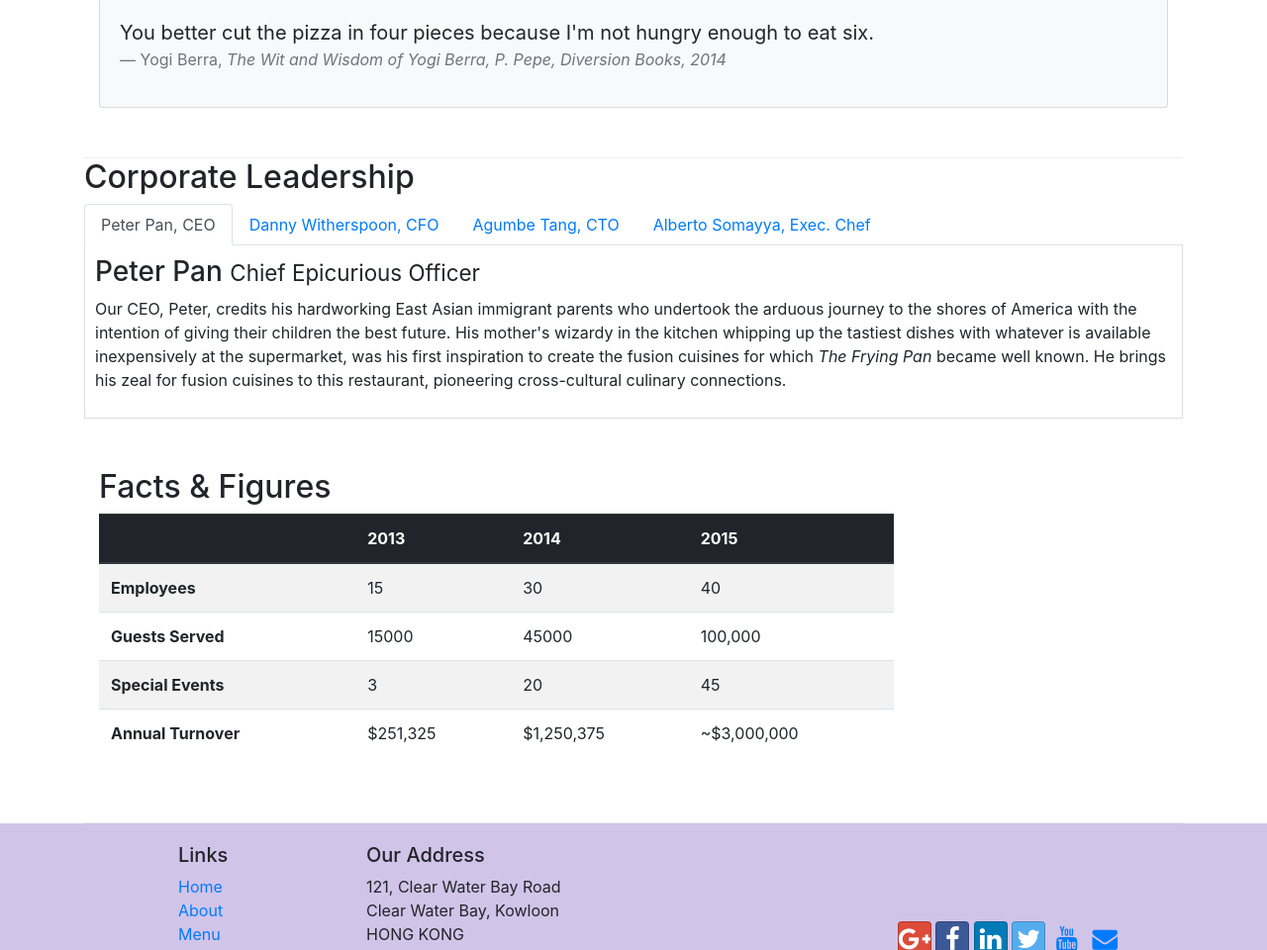
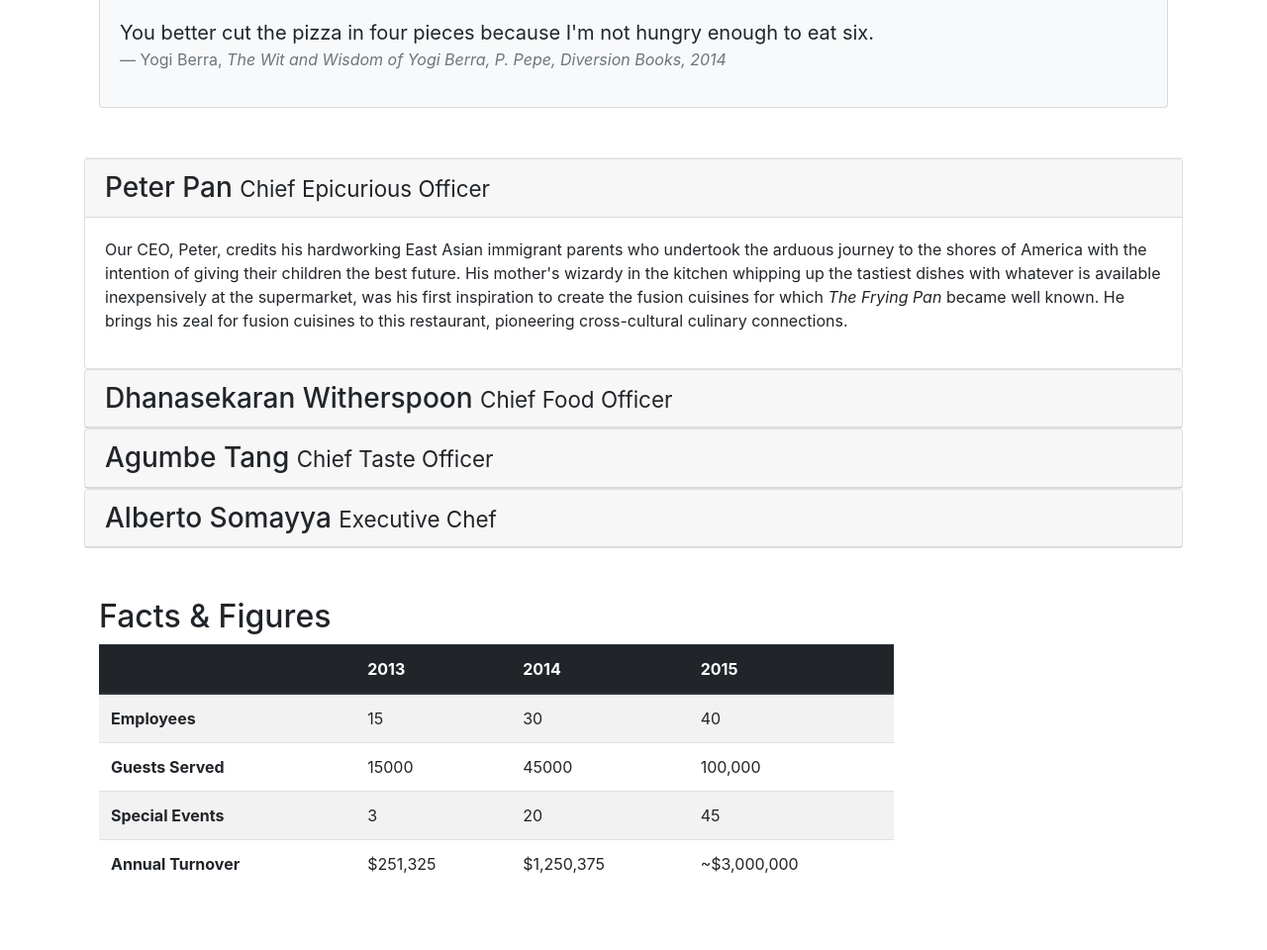
Before and after one commit to jrtaboraman/bootstrap, a website: page aboutus.html in a window 1280 px wide. Shown: the part 812-1772 px from the top of the page at 99% size. Drawn offline with nearby package versions, Linux system fonts and the light colour scheme.

Commit message:
adding accordion

```diff
--- a/aboutus.html
+++ b/aboutus.html
@@ -91,44 +91,59 @@
                 </div>
             </div>
         </div>
-
-
-        <div class="row content">
-            <div div class="col-12">
-                <h2>Corporate Leadership</h2>
-                <ul class="nav nav-tabs">
-                    <li class="nav-item">
-                        <a class="nav-link active" href="#peter"
-                          role="tab" data-toggle="tab">Peter Pan, CEO</a>
-                      </li>
-                      <li class="nav-item">
-                        <a class="nav-link" href="#danny" role="tab"
-                          data-toggle="tab">Danny Witherspoon, CFO</a>
-                      </li>
-                      <li class="nav-item">
-                        <a class="nav-link" href="#agumbe"role="tab"
-                          data-toggle="tab">Agumbe Tang, CTO</a>
-                      </li>
-                      <li class="nav-item">
-                        <a class="nav-link" href="#alberto" role="tab"
-                          data-toggle="tab">Alberto Somayya, Exec. Chef</a>
-                      </li>
-                </ul>
-                <div class="tab-content">
-                <div role="tabpanel" class="tab-pane fade show active" id="peter">
-                <h3>Peter Pan <small>Chief Epicurious Officer</small></h3>
+<div id="accordion">
+        <div class="card">
+            <div class="card-header" role="tab" id="peterhead">
+            <h3 class="mb-0">
+                <a data-toggle="collapse" data-target="#peter">
+                Peter Pan <small>Chief Epicurious Officer</small>
+                </a>
+            </h3>
+            </div>
+            <div class="collapse show" id="peter" data-parent="#accordion">
+                <div class="card-body">
                     <p class="d-none d-sm-block">Our CEO, Peter, credits his hardworking East Asian immigrant parents who undertook the arduous journey to the shores of America with the intention of giving their children the best future. His mother's wizardy in the kitchen whipping up the tastiest dishes with whatever is available inexpensively at the supermarket, was his first inspiration to create the fusion cuisines for which <em>The Frying Pan</em> became well known. He brings his zeal for fusion cuisines to this restaurant, pioneering cross-cultural culinary connections.</p>
                 </div>
-                <div role="tabpanel" class="tab-pane fade show" id="danny">
-                <h3>Dhanasekaran Witherspoon <small>Chief Food Officer</small></h3>
+            </div>
+        </div>
+        <div class="card">
+            <div class="card-header" role="tab" id="dannyhead">
+            <h3 class="mb-0">
+                <a class="collapsed" data-toggle="collapse" data-target="#danny">
+                Dhanasekaran Witherspoon <small>Chief Food Officer</small>
+                </a>
+            </h3>
+        </div>
+        <div class="collapse" id="danny" data-parent="#accordion">
+            <div class="card-body">
                 <p class="d-none d-sm-block">Our CFO, Danny, as he is affectionately referred to by his colleagues, comes from a long established family tradition in farming and produce. His experiences growing up on a farm in the Australian outback gave him great appreciation for varieties of food sources. As he puts it in his own words, <em>Everything that runs, wins, and everything that stays, pays!</em></p>
             </div>
-                <div role="tabpanel" class="tab-pane fade show" id="agumbe">
-                <h3>Agumbe Tang <small>Chief Taste Officer</small></h3>
+        </div>
+    </div>
+    <div class="card">
+            <div class="card-header" role="tab" id="agumbehead">
+            <h3 class="mb-0">
+                <a class="collapsed" data-toggle="collapse" data-target="#agumbe">
+                Agumbe Tang <small>Chief Taste Officer</small>
+                </a>
+            </h3>
+        </div>
+        <div class="collapse" id="agumbe" data-parent="#accordion">
+            <div class="card-body">
                 <p class="d-none d-sm-block">Blessed with the most discerning gustatory sense, Agumbe, our CTO, personally ensures that every dish that we serve meets his exacting tastes. Our chefs dread the tongue lashing that ensues if their dish does not meet his exacting standards. He lives by his motto, <em>You click only if you survive my lick.</em></p>
             </div>
-                <div role="tabpanel" class="tab-pane fade show" id="alberto">
-                <h3>Alberto Somayya <small>Executive Chef</small></h3>
+        </div>
+    </div>
+    <div class="card">
+            <div class="card-header" role="tab" id="albertohead">
+            <h3 class="mb-0">
+                <a class="collapsed" data-toggle="collapse" data-target="#alberto">
+                Alberto Somayya <small>Executive Chef</small>
+                </a>
+            </h3>
+        </div>
+        <div class="collapse" id="alberto" data-parent="#accordion">
+            <div class="card-body">
                 <p class="d-none d-sm-block">Award winning three-star Michelin chef with wide International experience having worked closely with whos-who in the culinary world, he specializes in creating mouthwatering Indo-Italian fusion experiences. He says, <em>Put together the cuisines from the two craziest cultures, and you get a winning hit! Amma Mia!</em></p>
             </div>
         </div>
```
Lines whose indentation alone changed are shown as unchanged.
